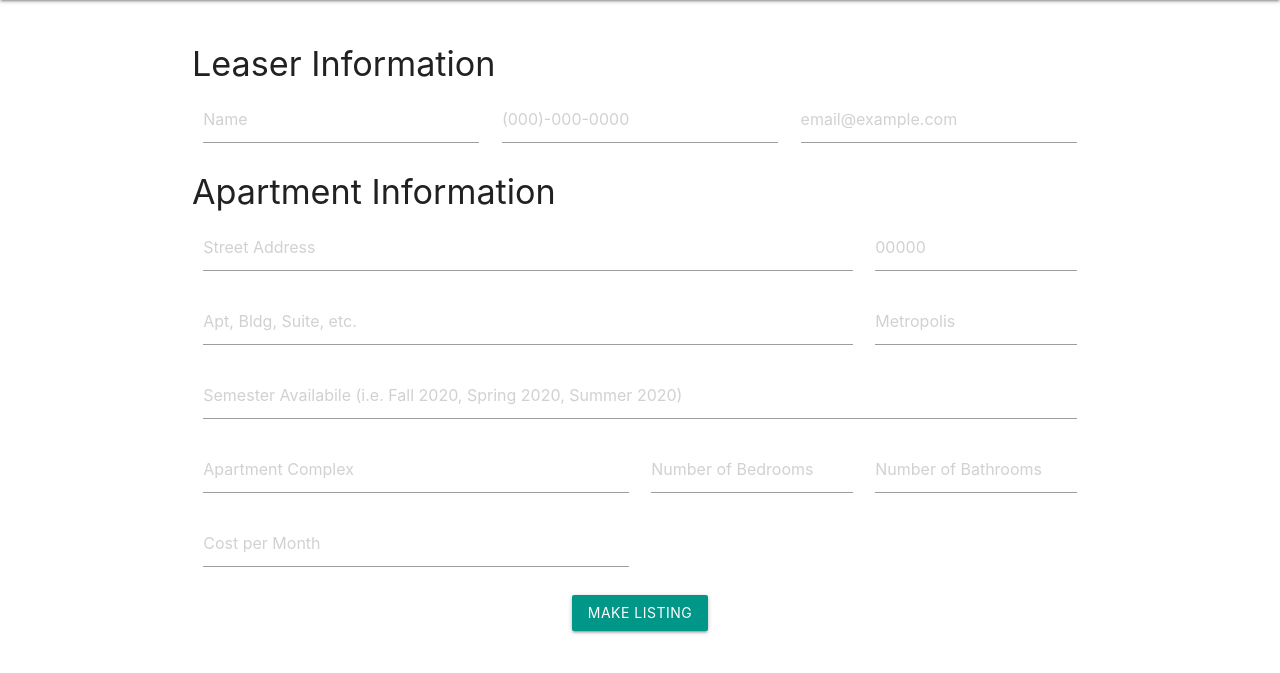
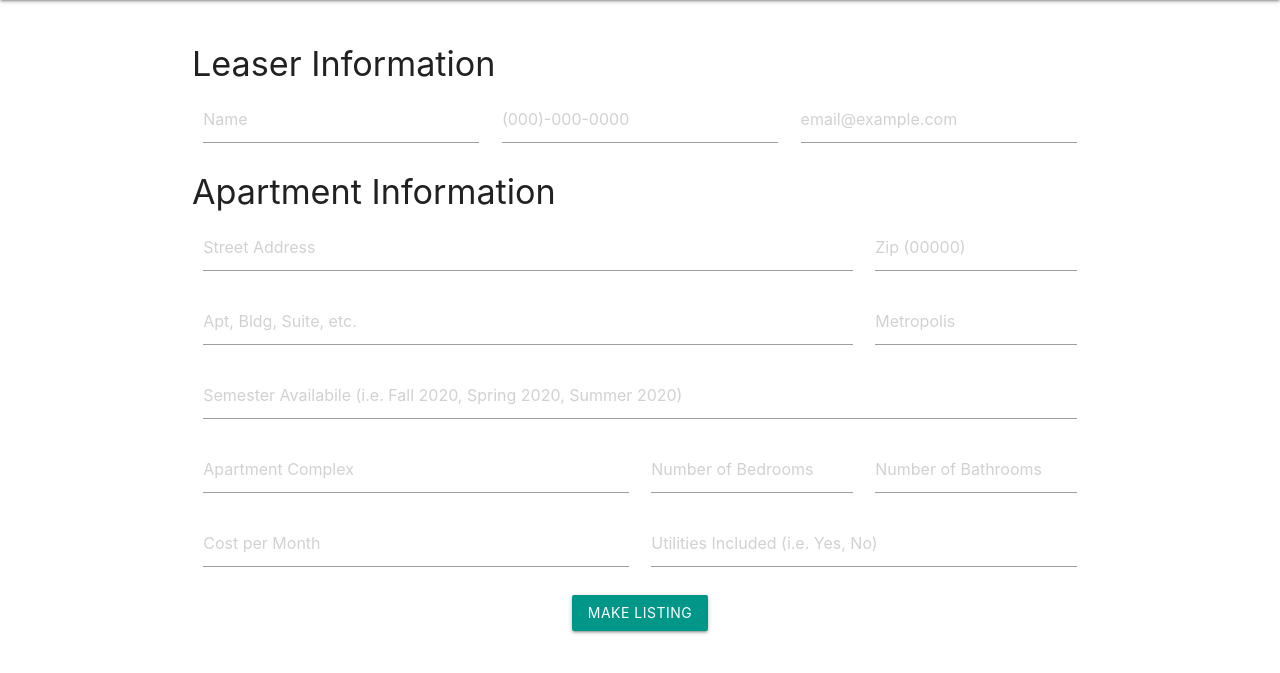
Before and after one commit to Swamp-Hacks-2020/sublease_proj, a Django app: page /listing/ in a window 1280 px wide. Shown: the part 64-737 px from the top of the page. Run offline with Django 3.2, Linux system fonts and the light colour scheme.

Commit message:
changed utilities to a text field for now, will try to make it work as a dropdown if time permits

```diff
--- a/sublease/proj/forms.py
+++ b/sublease/proj/forms.py
@@ -1,5 +1,10 @@
 from django import forms
 
+
+UTILITIES_CHOICES = [
+ ('Included', 'Included'),
+ ('Not Included', 'Not Included'),
+]
 
 class getUserInfo(forms.Form):
     name = forms.CharField(label = 'Name', widget = forms.TextInput(attrs = {'placeholder' : 'Name'}), max_length = 50)
@@ -10,10 +15,10 @@ class getApartmentInfo(forms.Form):
     street1 = forms.CharField(label = 'Street 1', widget = forms.TextInput(attrs = {'placeholder' : 'Street Address'}))
     street2 = forms.CharField(label = 'Street 2', widget = forms.TextInput(attrs = {'placeholder' : 'Apt, Bldg, Suite, etc.'}), required = False)
     city = forms.CharField(label = 'City', widget = forms.TextInput(attrs = {'placeholder' : 'Metropolis'}))
-    zip = forms.CharField(label = 'Zip', widget = forms.TextInput(attrs = {'placeholder' : '00000'}), max_length = 5)
+    zip = forms.CharField(label = 'Zip', widget = forms.TextInput(attrs = {'placeholder' : 'Zip (00000)'}), max_length = 5)
     semester = forms.CharField(label = 'Semester', widget = forms.TextInput(attrs = {'placeholder' : 'Semester Availabile (i.e. Fall 2020, Spring 2020, Summer 2020)'}), max_length = 15)
     complex = forms.CharField(label = 'Complex', widget = forms.TextInput(attrs = {'placeholder' : 'Apartment Complex'}))
     bedrooms = forms.CharField(label = 'Bedrooms', widget = forms.TextInput(attrs = {'placeholder' : 'Number of Bedrooms'}), max_length = 1)
     bathrooms = forms.CharField(label = 'Bathrooms', widget = forms.TextInput(attrs = {'placeholder' : 'Number of Bathrooms'}), max_length = 1)
     cost = forms.CharField(label = 'Cost', widget = forms.TextInput(attrs = {'placeholder' : 'Cost per Month'}))
-    utilities = forms.ChoiceField(choices = [("Included", "Included"), ("Not Included", "Not included")]) #need to check syntax
+    utilities = forms.CharField(label = 'Utilities', widget = forms.TextInput(attrs = {'placeholder' : 'Utilities Included (i.e. Yes, No)'}))
--- a/sublease/proj/templates/listing.html
+++ b/sublease/proj/templates/listing.html
@@ -80,7 +80,7 @@
             {% csrf_token %}
               {{ form_apt.cost }}
           </div>
-          <div class="input-field col m6 s12">
+          <div class="col m6 s12">
             {% csrf_token %}
               {{ form_apt.utilities }}
           </div>
```
